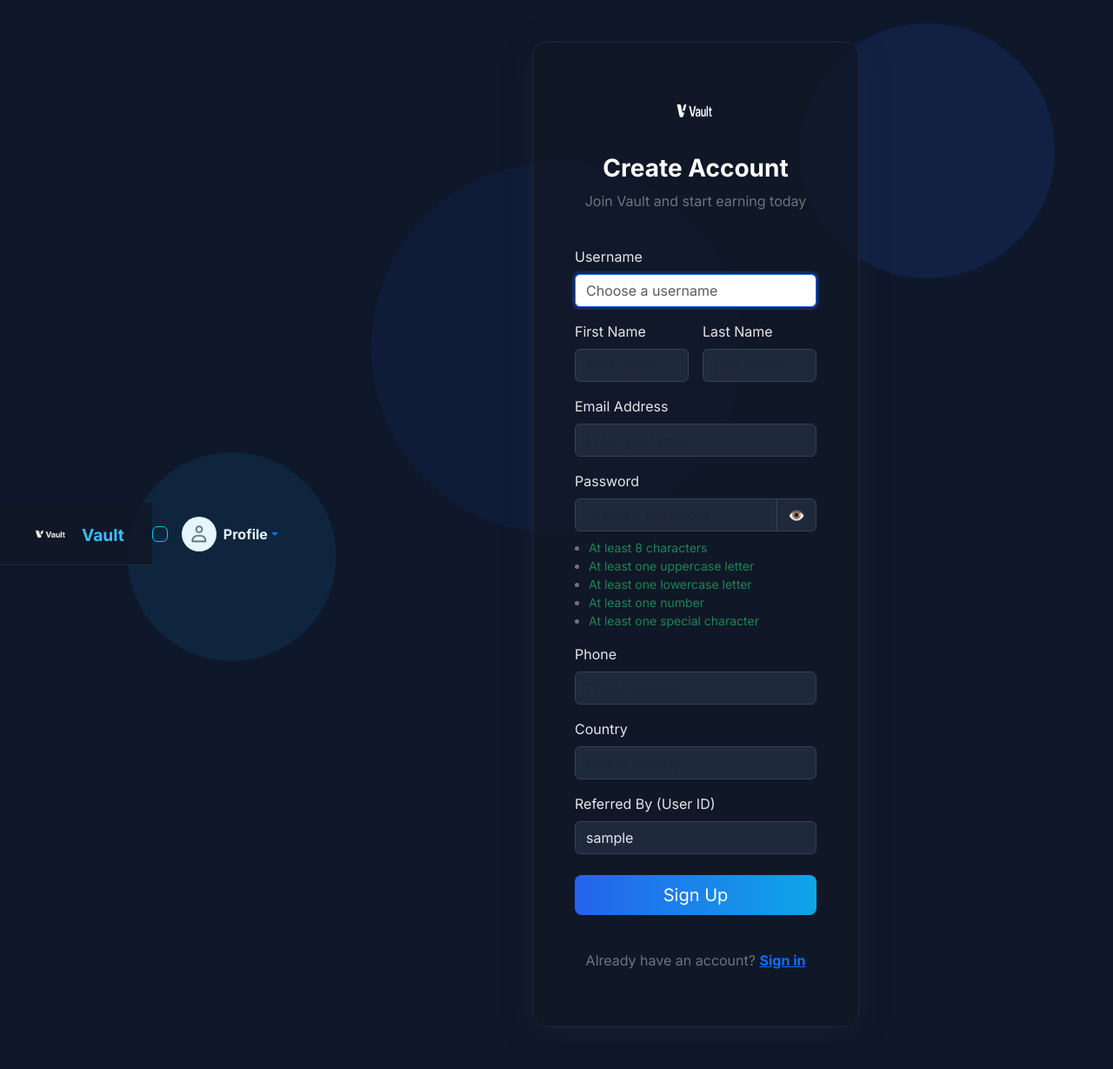
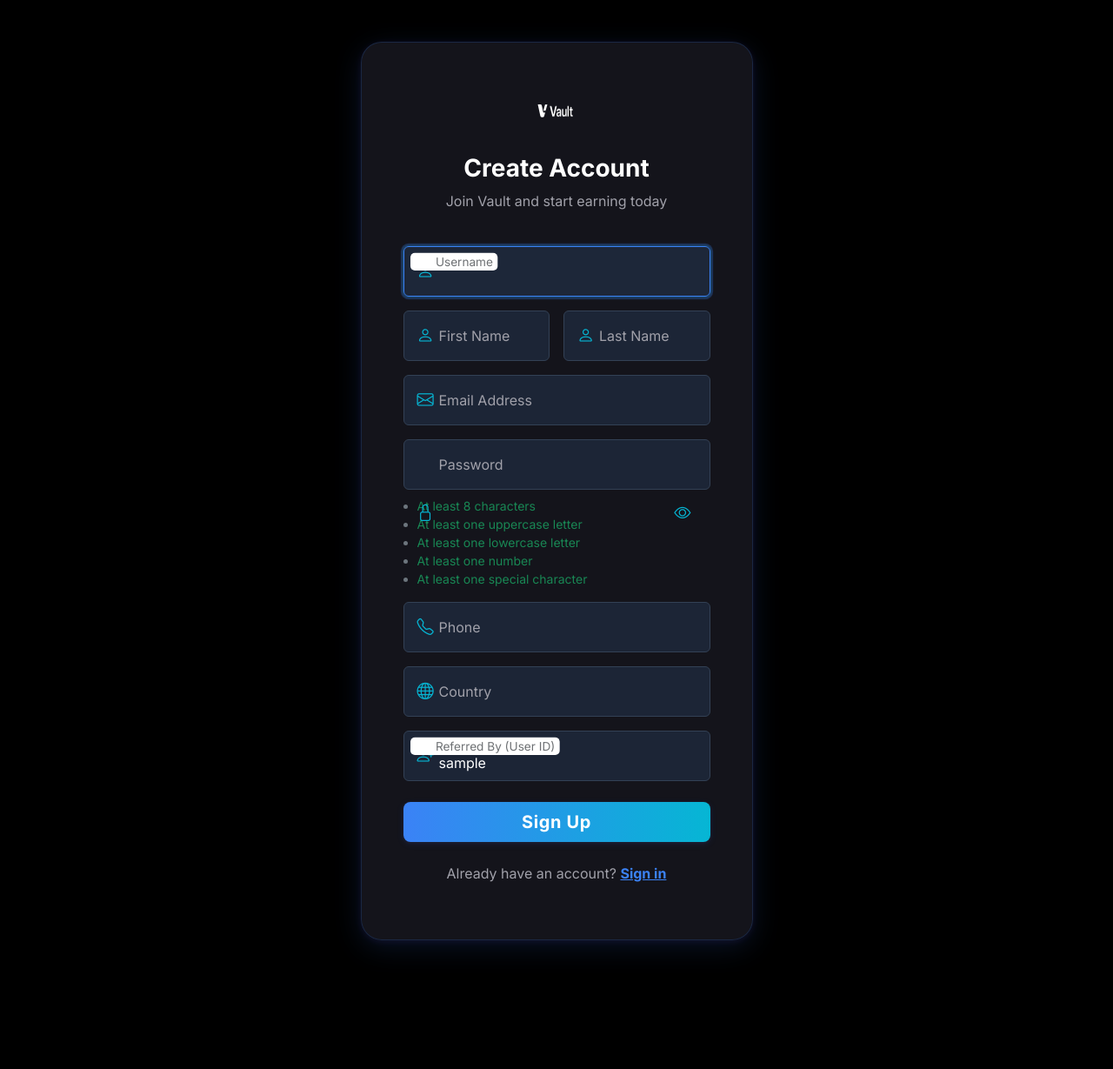
Before and after one commit to influencerkenny/vault-new, a PHP site: page /signup.php?ref=sample in a window 1280 px wide. Shown: the whole page at 87% size. After the commit the page ends 1095 px from the top, so only its background shows below. Run offline with PHP 8.4, Linux system fonts and the light colour scheme; the visitor is signed in with stand-in values (Sample User, id 1); data that the repository does not hold is empty; some libraries are stand-ins or nearby versions.

Commit message:
sub edited

```diff
--- a/admin/sidebar.php
+++ b/admin/sidebar.php
@@ -1,7 +1,7 @@
 <?php
 // admin/sidebar.php
 require_once __DIR__ . '/../api/settings_helper.php';
-$logo = get_setting('logo_path') ?: '/vault-logo-new.png';
+$logo = get_setting('logo_path') ?: 'public/vault-logo-new.png';
 $system_name = get_setting('system_name') ?: 'Vault Admin';
 ?>
 <style>
--- a/plans.php
+++ b/plans.php
@@ -324,7 +324,7 @@ $total_pages = ceil($total_history / $limit);
 <body>
   <div id="sidebar" class="sidebar">
     <div class="logo mb-4">
-      <img src="/vault-logo-new.png" alt="Vault Logo" height="48">
+      <img src="public/vault-logo-new.png" alt="Vault Logo" height="48">
     </div>
     <?php foreach ($sidebarLinks as $link): ?>
       <a href="<?=$link['href']?>" class="nav-link<?=basename($_SERVER['PHP_SELF']) === basename($link['href']) ? ' active' : ''?>">
--- a/signup.php
+++ b/signup.php
@@ -1,6 +1,8 @@
 <?php
 // signup.php
 session_start();
+require_once __DIR__ . '/api/settings_helper.php';
+$logo = get_setting('logo_path') ?: 'public/vault-logo-new.png';
 
 // Database connection (adjust as needed)
 $pdo = new PDO('mysql:host=localhost;dbname=vault_db', 'root', '');
@@ -85,7 +87,6 @@ if ($success) {
     mail($fields['email'], $subject, $body, $headers);
 }
 ?>
-<?php include 'user/header.php'; ?>
 <!DOCTYPE html>
 <html lang="en">
 <head>
@@ -94,110 +95,230 @@ if ($success) {
   <title>Sign Up | Vault</title>
   <link href="https://fonts.googleapis.com/css2?family=Inter:wght@400;700&display=swap" rel="stylesheet">
   <link href="https://cdn.jsdelivr.net/npm/bootstrap@5.3.2/dist/css/bootstrap.min.css" rel="stylesheet">
+  <link rel="stylesheet" href="https://cdn.jsdelivr.net/npm/bootstrap-icons@1.11.1/font/bootstrap-icons.css">
   <style>
-    body { font-family: 'Inter', sans-serif; background: #0f172a; min-height: 100vh; }
-    .card { background: rgba(17, 24, 39, 0.85); border: 1px solid #1e293b; box-shadow: 0 8px 32px 0 rgba(31, 41, 55, 0.37); will-change: transform; }
-    .form-label, .form-control, .form-select, .form-check-label { color: #e5e7eb; }
-    .form-control, .form-select { background: #1e293b; border: 1px solid #374151; }
-    .form-control:focus, .form-select:focus { border-color: #2563eb; box-shadow: 0 0 0 0.2rem rgba(37,99,235,.25); }
-    .btn-primary { background: linear-gradient(90deg, #2563eb 0%, #0ea5e9 100%); border: none; }
-    .btn-primary:hover, .btn-primary:focus { background: linear-gradient(90deg, #1d4ed8 0%, #2563eb 100%); }
-    .logo-img { width: 64px; height: 64px; margin-bottom: 1rem; }
-    .modal-content { border-radius: 1rem; }
-    .country-dropdown { position: relative; }
-    .country-list { position: absolute; z-index: 10; width: 100%; max-height: 180px; overflow-y: auto; background: #1e293b; border: 1px solid #374151; border-radius: 0.5rem; }
-    .country-list li { padding: 0.5rem 1rem; cursor: pointer; color: #e5e7eb; }
-    .country-list li:hover { background: #2563eb; color: #fff; }
-    .input-group-text { background: #1e293b; border: 1px solid #374151; color: #e5e7eb; }
-    .animated-bg {
-      position: fixed;
-      top: 0; left: 0; width: 100vw; height: 100vh;
-      z-index: 0;
+    body {
+      font-family: 'Inter', sans-serif;
+      background: #000;
+      color: #fff;
+      min-height: 100vh;
+      position: relative;
+    }
+    .card-glass {
+      background: rgba(24, 24, 32, 0.85);
+      border: 1px solid rgba(59, 130, 246, 0.18); /* blue-500 border */
+      box-shadow: 0 8px 32px 0 rgba(59, 130, 246, 0.15), 0 1.5px 8px 0 rgba(139, 92, 246, 0.10);
+      backdrop-filter: blur(16px) saturate(180%);
+      -webkit-backdrop-filter: blur(16px) saturate(180%);
+      border-radius: 1.5rem;
+      z-index: 1;
+    }
+    .form-floating .form-control, .form-floating .form-select {
+      background: rgba(30,41,59,0.85);
+      color: #fff;
+      border: 1px solid #334155;
+    }
+    .form-floating label {
+      color: #a1a1aa;
+    }
+    .form-control:focus, .form-select:focus {
+      border-color: #3B82F6; /* blue-500 */
+      box-shadow: 0 0 0 0.2rem rgba(59,130,246,.25), 0 0 0 0.1rem rgba(6,182,212,.15);
+      background: rgba(30,41,59,0.95);
+      color: #fff;
+    }
+    .input-icon {
+      position: absolute;
+      left: 1rem;
+      top: 50%;
+      transform: translateY(-50%);
+      color: #06B6D4; /* cyan-400 */
+      font-size: 1.2rem;
       pointer-events: none;
+    }
+    .form-floating > .form-control, .form-floating > label {
+      padding-left: 2.5rem;
+    }
+    .btn-primary {
+      background: linear-gradient(90deg, #3B82F6 0%, #06B6D4 100%);
+      border: none;
+      font-weight: 600;
+      letter-spacing: 0.03em;
+      color: #fff;
+      box-shadow: 0 2px 8px 0 rgba(59,130,246,0.10), 0 1px 4px 0 rgba(139,92,246,0.08);
+      transition: background 0.2s, box-shadow 0.2s;
+    }
+    .btn-primary:hover, .btn-primary:focus {
+      background: linear-gradient(90deg, #8B5CF6 0%, #3B82F6 100%); /* purple-500 to blue-500 */
+      box-shadow: 0 4px 16px 0 rgba(139,92,246,0.15), 0 2px 8px 0 rgba(16,185,129,0.10);
+    }
+    .logo-img {
+      width: 64px; height: 64px; margin-bottom: 1rem;
+      transition: transform 0.2s;
+      display: block;
+      margin-left: auto;
+      margin-right: auto;
+    }
+    .logo-img:hover {
+      transform: scale(1.08) rotate(-3deg);
+    }
+    .forgot-link {
+      display: block;
+      margin-top: 0.25rem;
+      text-align: right;
+      font-size: 0.97rem;
+    }
+    .forgot-link a {
+      color: #06B6D4;
+      text-decoration: none;
+      font-weight: 500;
+      transition: color 0.2s;
+    }
+    .forgot-link a:hover, .forgot-link a:focus {
+      color: #3B82F6;
+      text-decoration: underline;
+      outline: none;
+    }
+    .invalid-feedback {
+      display: flex;
+      align-items: center;
+      gap: 0.5rem;
+      color: #F87171;
+      font-size: 0.97rem;
+    }
+    .invalid-feedback .bi {
+      font-size: 1.1rem;
+    }
+    .country-list {
+      position: absolute;
+      z-index: 10;
+      width: 100%;
+      max-height: 180px;
+      overflow-y: auto;
+      background: #1e293b;
+      border: 1px solid #374151;
+      border-radius: 0.5rem;
+    }
+    .country-list li {
+      padding: 0.5rem 1rem;
+      cursor: pointer;
+      color: #e5e7eb;
+    }
+    .country-list li:hover {
+      background: #3B82F6;
+      color: #fff;
+    }
+    .input-group-text {
+      background: #1e293b;
+      border: 1px solid #374151;
+      color: #e5e7eb;
+    }
+    .toast-container { z-index: 2000; }
+    .custom-toast {
+      background: linear-gradient(90deg, #3B82F6 0%, #06B6D4 100%);
+      color: #fff;
+      border-radius: 1rem;
+      box-shadow: 0 8px 32px 0 rgba(59,130,246,0.13);
+      min-width: 340px;
+      border: none;
+      padding: 0.75rem 1.25rem;
+      position: relative;
       overflow: hidden;
     }
-    .animated-bg svg { width: 100vw; height: 100vh; display: block; }
-    .toast-container { z-index: 2000; }
+    .custom-toast .checkmark {
+      display: inline-block;
+      vertical-align: middle;
+      margin-right: 0.5rem;
+      font-size: 1.5rem;
+      color: #10B981; /* emerald-500 */
+      filter: drop-shadow(0 0 4px #10B98188);
+    }
+    .custom-toast .progress {
+      background: rgba(255,255,255,0.12);
+      border-radius: 2px;
+      margin-top: 0.75rem;
+      height: 5px;
+      box-shadow: 0 1px 4px 0 rgba(59,130,246,0.13);
+    }
+    .custom-toast .progress-bar {
+      background: linear-gradient(90deg, #06B6D4 0%, #3B82F6 100%);
+      border-radius: 2px;
+      transition: width 2.5s linear;
+    }
+    .custom-toast .btn-close {
+      filter: invert(1) grayscale(1);
+    }
+    .show-hide-btn {
+      background: none;
+      border: none;
+      color: #06B6D4;
+      font-size: 1.2rem;
+      position: absolute;
+      right: 1rem;
+      top: 50%;
+      transform: translateY(-50%);
+      z-index: 2;
+      cursor: pointer;
+      transition: color 0.2s;
+    }
+    .show-hide-btn:hover, .show-hide-btn:focus {
+      color: #8B5CF6;
+    }
+    .spinner-border {
+      width: 1.2rem;
+      height: 1.2rem;
+      border-width: 0.18em;
+      margin-left: 0.5rem;
+    }
   </style>
 </head>
 <body class="d-flex align-items-center justify-content-center">
-  <div class="animated-bg">
-    <svg viewBox="0 0 1920 1080" fill="none" xmlns="http://www.w3.org/2000/svg">
-      <defs>
-        <linearGradient id="bg-grad" x1="0" y1="0" x2="1" y2="1">
-          <stop offset="0%" stop-color="#2563eb"/>
-          <stop offset="100%" stop-color="#0ea5e9"/>
-        </linearGradient>
-      </defs>
-      <g>
-        <!-- Main morphing shape -->
-        <path id="morph1" fill="url(#bg-grad)" opacity="0.25">
-          <animate attributeName="d" dur="14s" repeatCount="indefinite"
-            values="M 0 0 Q 960 200 1920 0 Q 1720 540 1920 1080 Q 960 880 0 1080 Q 200 540 0 0 Z;
-                    M 0 0 Q 960 300 1920 0 Q 1820 540 1920 1080 Q 960 980 0 1080 Q 120 540 0 0 Z;
-                    M 0 0 Q 960 200 1920 0 Q 1720 540 1920 1080 Q 960 880 0 1080 Q 200 540 0 0 Z"/>
-        </path>
-        <!-- Second morphing shape -->
-        <path id="morph2" fill="#0ea5e9" opacity="0.18">
-          <animate attributeName="d" dur="18s" repeatCount="indefinite"
-            values="M 1920 0 Q 1600 400 1920 1080 Q 1200 900 0 1080 Q 400 600 0 0 Q 1000 200 1920 0 Z;
-                    M 1920 0 Q 1700 500 1920 1080 Q 1000 1000 0 1080 Q 600 700 0 0 Q 1200 300 1920 0 Z;
-                    M 1920 0 Q 1600 400 1920 1080 Q 1200 900 0 1080 Q 400 600 0 0 Q 1000 200 1920 0 Z"/>
-        </path>
-        <!-- Floating circles -->
-        <circle cx="1600" cy="200" r="220" fill="#2563eb" opacity="0.13">
-          <animate attributeName="r" values="220;260;220" dur="10s" repeatCount="indefinite"/>
-          <animate attributeName="cy" values="200;300;200" dur="10s" repeatCount="indefinite"/>
-        </circle>
-        <circle cx="400" cy="900" r="180" fill="#0ea5e9" opacity="0.10">
-          <animate attributeName="r" values="180;220;180" dur="12s" repeatCount="indefinite"/>
-          <animate attributeName="cy" values="900;800;900" dur="12s" repeatCount="indefinite"/>
-        </circle>
-        <circle cx="960" cy="540" r="320" fill="#2563eb" opacity="0.07">
-          <animate attributeName="r" values="320;370;320" dur="16s" repeatCount="indefinite"/>
-        </circle>
-      </g>
-    </svg>
-  </div>
   <div class="container py-5 position-relative" style="z-index:1;">
     <div class="row justify-content-center">
       <div class="col-12 col-md-8 col-lg-6 col-xl-5">
-        <div class="card p-4 p-md-5 rounded-4">
+        <div class="card card-glass p-4 p-md-5">
           <div class="text-center mb-4">
-            <img src="/vault-logo-new.png" alt="Vault Logo" class="logo-img" loading="lazy">
+            <img src="<?=htmlspecialchars($logo)?>" alt="Vault" class="logo-img" loading="lazy">
             <h1 class="h3 fw-bold mb-2 text-white">Create Account</h1>
-            <p class="text-secondary">Join Vault and start earning today</p>
+            <p class="text-secondary" style="color:#a1a1aa!important;">Join Vault and start earning today</p>
           </div>
           <form method="POST" autocomplete="off" aria-label="Signup form">
-            <div class="mb-3">
-              <label for="username" class="form-label">Username</label>
+            <div class="form-floating mb-3 position-relative">
+              <span class="input-icon"><i class="bi bi-person"></i></span>
               <input id="username" name="username" type="text" value="<?=htmlspecialchars($fields['username'])?>" class="form-control<?=isset($errors['username'])?' is-invalid':''?>" placeholder="Choose a username" required autofocus aria-invalid="<?=isset($errors['username'])?'true':'false'?>" aria-describedby="username-error">
-              <?php if(isset($errors['username'])): ?><div id="username-error" class="invalid-feedback d-block"><?=$errors['username']?></div><?php endif; ?>
+              <label for="username">Username</label>
+              <?php if(isset($errors['username'])): ?><div id="username-error" class="invalid-feedback"><i class="bi bi-exclamation-circle"></i> <?=$errors['username']?></div><?php endif; ?>
             </div>
             <div class="row g-3">
               <div class="col">
-                <label for="first_name" class="form-label">First Name</label>
-                <input id="first_name" name="first_name" type="text" value="<?=htmlspecialchars($fields['first_name'])?>" class="form-control<?=isset($errors['first_name'])?' is-invalid':''?>" placeholder="First name" required aria-invalid="<?=isset($errors['first_name'])?'true':'false'?>" aria-describedby="first_name-error">
-                <?php if(isset($errors['first_name'])): ?><div id="first_name-error" class="invalid-feedback d-block"><?=$errors['first_name']?></div><?php endif; ?>
+                <div class="form-floating mb-3 position-relative">
+                  <span class="input-icon"><i class="bi bi-person"></i></span>
+                  <input id="first_name" name="first_name" type="text" value="<?=htmlspecialchars($fields['first_name'])?>" class="form-control<?=isset($errors['first_name'])?' is-invalid':''?>" placeholder="First name" required aria-invalid="<?=isset($errors['first_name'])?'true':'false'?>" aria-describedby="first_name-error">
+                  <label for="first_name">First Name</label>
+                  <?php if(isset($errors['first_name'])): ?><div id="first_name-error" class="invalid-feedback"><i class="bi bi-exclamation-circle"></i> <?=$errors['first_name']?></div><?php endif; ?>
+                </div>
               </div>
               <div class="col">
-                <label for="last_name" class="form-label">Last Name</label>
-                <input id="last_name" name="last_name" type="text" value="<?=htmlspecialchars($fields['last_name'])?>" class="form-control<?=isset($errors['last_name'])?' is-invalid':''?>" placeholder="Last name" required aria-invalid="<?=isset($errors['last_name'])?'true':'false'?>" aria-describedby="last_name-error">
-                <?php if(isset($errors['last_name'])): ?><div id="last_name-error" class="invalid-feedback d-block"><?=$errors['last_name']?></div><?php endif; ?>
+                <div class="form-floating mb-3 position-relative">
+                  <span class="input-icon"><i class="bi bi-person"></i></span>
+                  <input id="last_name" name="last_name" type="text" value="<?=htmlspecialchars($fields['last_name'])?>" class="form-control<?=isset($errors['last_name'])?' is-invalid':''?>" placeholder="Last name" required aria-invalid="<?=isset($errors['last_name'])?'true':'false'?>" aria-describedby="last_name-error">
+                  <label for="last_name">Last Name</label>
+                  <?php if(isset($errors['last_name'])): ?><div id="last_name-error" class="invalid-feedback"><i class="bi bi-exclamation-circle"></i> <?=$errors['last_name']?></div><?php endif; ?>
+                </div>
               </div>
             </div>
-            <div class="mb-3 mt-3">
-              <label for="email" class="form-label">Email Address</label>
+            <div class="form-floating mb-3 position-relative">
+              <span class="input-icon"><i class="bi bi-envelope"></i></span>
               <input id="email" name="email" type="email" value="<?=htmlspecialchars($fields['email'])?>" class="form-control<?=isset($errors['email'])?' is-invalid':''?>" placeholder="Enter your email" required aria-invalid="<?=isset($errors['email'])?'true':'false'?>" aria-describedby="email-error">
-              <?php if(isset($errors['email'])): ?><div id="email-error" class="invalid-feedback d-block"><?=$errors['email']?></div><?php endif; ?>
+              <label for="email">Email Address</label>
+              <?php if(isset($errors['email'])): ?><div id="email-error" class="invalid-feedback"><i class="bi bi-exclamation-circle"></i> <?=$errors['email']?></div><?php endif; ?>
             </div>
-            <div class="mb-3">
-              <label for="password" class="form-label">Password</label>
-              <div class="input-group">
-                <input id="password" name="password" type="password" value="<?=htmlspecialchars($fields['password'])?>" class="form-control<?=isset($errors['password'])?' is-invalid':''?>" placeholder="Create a password" required aria-invalid="<?=isset($errors['password'])?'true':'false'?>" aria-describedby="password-error">
-                <button type="button" class="btn btn-outline-secondary input-group-text" tabindex="0" aria-label="Toggle password visibility" onclick="togglePassword()"><span id="pw-toggle-icon">👁️</span></button>
-              </div>
-              <?php if(isset($errors['password'])): ?><div id="password-error" class="invalid-feedback d-block"><?=$errors['password']?></div><?php endif; ?>
+            <div class="form-floating mb-3 position-relative">
+              <span class="input-icon"><i class="bi bi-lock"></i></span>
+              <input id="password" name="password" type="password" value="<?=htmlspecialchars($fields['password'])?>" class="form-control<?=isset($errors['password'])?' is-invalid':''?>" placeholder="Create a password" required aria-invalid="<?=isset($errors['password'])?'true':'false'?>" aria-describedby="password-error">
+              <label for="password">Password</label>
+              <button type="button" class="show-hide-btn" tabindex="0" aria-label="Toggle password visibility" onclick="togglePassword()"><i id="pw-toggle-icon" class="bi bi-eye"></i></button>
+              <?php if(isset($errors['password'])): ?><div id="password-error" class="invalid-feedback"><i class="bi bi-exclamation-circle"></i> <?=$errors['password']?></div><?php endif; ?>
               <ul class="text-secondary small mt-2 mb-0 ps-3">
                 <?php foreach ([
                   'At least 8 characters',
@@ -210,29 +331,32 @@ if ($success) {
                 <?php endforeach; ?>
               </ul>
             </div>
-            <div class="mb-3">
-              <label for="phone" class="form-label">Phone</label>
+            <div class="form-floating mb-3 position-relative">
+              <span class="input-icon"><i class="bi bi-telephone"></i></span>
               <input id="phone" name="phone" type="text" value="<?=htmlspecialchars($fields['phone'])?>" class="form-control<?=isset($errors['phone'])?' is-invalid':''?>" placeholder="Phone number" aria-invalid="<?=isset($errors['phone'])?'true':'false'?>" aria-describedby="phone-error">
-              <?php if(isset($errors['phone'])): ?><div id="phone-error" class="invalid-feedback d-block"><?=$errors['phone']?></div><?php endif; ?>
+              <label for="phone">Phone</label>
+              <?php if(isset($errors['phone'])): ?><div id="phone-error" class="invalid-feedback"><i class="bi bi-exclamation-circle"></i> <?=$errors['phone']?></div><?php endif; ?>
             </div>
-            <div class="mb-3 country-dropdown">
-              <label for="country" class="form-label">Country</label>
+            <div class="form-floating mb-3 position-relative country-dropdown">
+              <span class="input-icon"><i class="bi bi-globe"></i></span>
               <input id="country" name="country" type="text" value="<?=htmlspecialchars($fields['country'])?>" class="form-control<?=isset($errors['country'])?' is-invalid':''?>" placeholder="Select country" autocomplete="off" onkeyup="filterCountries()" aria-invalid="<?=isset($errors['country'])?'true':'false'?>" aria-describedby="country-error">
+              <label for="country">Country</label>
               <ul id="country-list" class="country-list" style="display:none;">
                 <?php foreach ($countries as $c): ?>
                   <li onclick="selectCountry('<?=htmlspecialchars($c)?>')"><?=htmlspecialchars($c)?></li>
                 <?php endforeach; ?>
               </ul>
-              <?php if(isset($errors['country'])): ?><div id="country-error" class="invalid-feedback d-block"><?=$errors['country']?></div><?php endif; ?>
+              <?php if(isset($errors['country'])): ?><div id="country-error" class="invalid-feedback"><i class="bi bi-exclamation-circle"></i> <?=$errors['country']?></div><?php endif; ?>
             </div>
-            <div class="mb-3">
-              <label for="referred_by" class="form-label">Referred By (User ID)</label>
+            <div class="form-floating mb-3 position-relative">
+              <span class="input-icon"><i class="bi bi-person-plus"></i></span>
               <input id="referred_by" name="referred_by" type="text" value="<?=htmlspecialchars($fields['referred_by'])?>" class="form-control" placeholder="User ID of referrer (optional)">
+              <label for="referred_by">Referred By (User ID)</label>
             </div>
             <button type="submit" class="btn btn-primary btn-lg w-100 mt-2" <?= $success ? 'disabled' : '' ?>>Sign Up</button>
           </form>
           <div class="mt-4 text-center">
-            <p class="text-secondary">Already have an account? <a href="signin.php" class="text-primary fw-semibold">Sign in</a></p>
+            <p class="text-secondary" style="color:#a1a1aa!important;">Already have an account? <a href="signin.php" style="color:#3B82F6;font-weight:600;">Sign in</a></p>
           </div>
         </div>
       </div>
@@ -241,16 +365,17 @@ if ($success) {
 
   <!-- Bootstrap Toast for Success -->
   <div class="toast-container position-fixed top-0 end-0 p-3">
-    <div id="success-toast" class="toast align-items-center text-bg-primary border-0<?= $success ? ' show' : '' ?>" role="alert" aria-live="assertive" aria-atomic="true" style="min-width:320px;">
-      <div class="d-flex">
-        <div class="toast-body">
+    <div id="success-toast" class="toast custom-toast align-items-center border-0<?= $success ? ' show' : '' ?>" role="alert" aria-live="assertive" aria-atomic="true" style="min-width:320px;">
+      <div class="d-flex align-items-center">
+        <span class="checkmark" aria-hidden="true">&#10003;</span>
+        <div class="toast-body ps-0">
           <strong>Congratulations!</strong> Your account has been created.<br>
           Redirecting to sign in...
           <div class="progress mt-2" style="height: 4px;">
-            <div id="toast-progress" class="progress-bar bg-info" role="progressbar" style="width: 100%; transition: width 3s linear;"></div>
+            <div id="toast-progress" class="progress-bar" role="progressbar" style="width: 100%; transition: width 3s linear;"></div>
           </div>
         </div>
-        <button type="button" class="btn-close btn-close-white me-2 m-auto" data-bs-dismiss="toast" aria-label="Close"></button>
+        <button type="button" class="btn-close btn-close-white ms-2 m-auto" data-bs-dismiss="toast" aria-label="Close"></button>
       </div>
     </div>
   </div>
@@ -262,10 +387,12 @@ if ($success) {
       var icon = document.getElementById('pw-toggle-icon');
       if (pw.type === 'password') {
         pw.type = 'text';
-        icon.textContent = '🙈';
+        icon.classList.remove('bi-eye');
+        icon.classList.add('bi-eye-slash');
       } else {
         pw.type = 'password';
-        icon.textContent = '👁️';
+        icon.classList.remove('bi-eye-slash');
+        icon.classList.add('bi-eye');
       }
     }
     function filterCountries() {
--- a/user/header.php
+++ b/user/header.php
@@ -5,7 +5,7 @@ require_once __DIR__ . '/../api/config.php';
 if (session_status() === PHP_SESSION_NONE) {
     session_start();
 }
-$logo = get_setting('logo_path') ?: '/vault-logo-new.png';
+$logo = get_setting('logo_path') ?: 'public/vault-logo-new.png';
 $system_name = get_setting('system_name') ?: 'Vault';
 
 // Ensure $user, $avatar, $notifications are set
--- a/user/sidebar.php
+++ b/user/sidebar.php
@@ -1,5 +1,7 @@
 <?php
 // user/sidebar.php
+require_once __DIR__ . '/../api/settings_helper.php';
+$logo = get_setting('logo_path') ?: 'public/vault-logo-new.png';
 $sidebarLinks = [
   ['href' => 'user-dashboard.php', 'label' => 'Dashboard', 'icon' => 'bi-house'],
   ['href' => 'plans.php', 'label' => 'Plans', 'icon' => 'bi-layers'],
@@ -15,7 +17,7 @@ $sidebarLinks = [
 <div id="sidebar" class="sidebar d-none">
   <button type="button" class="sidebar-close-btn" aria-label="Close sidebar" onclick="closeSidebar()" style="position:absolute;top:14px;right:14px;display:none;font-size:2rem;background:none;border:none;color:#fff;z-index:2100;line-height:1;cursor:pointer;">&times;</button>
   <div class="logo mb-4">
-    <img src="/vault-logo-new.png" alt="Vault Logo" height="48">
+    <img src="<?=htmlspecialchars($logo)?>" alt="Vault Logo" height="48">
   </div>
   <?php foreach ($sidebarLinks as $link): ?>
     <a href="<?=$link['href']?>" class="nav-link<?=basename($_SERVER['PHP_SELF']) === basename($link['href']) ? ' active' : ''?>">
```
Also changed, not shown: admin/admin_demo.sql (deleted, +0 -25 lines), admin/admin_password_reset.sql (deleted, +0 -18 lines), signin.php (+151 -91 lines), user/footer.php (+4 -3 lines).
